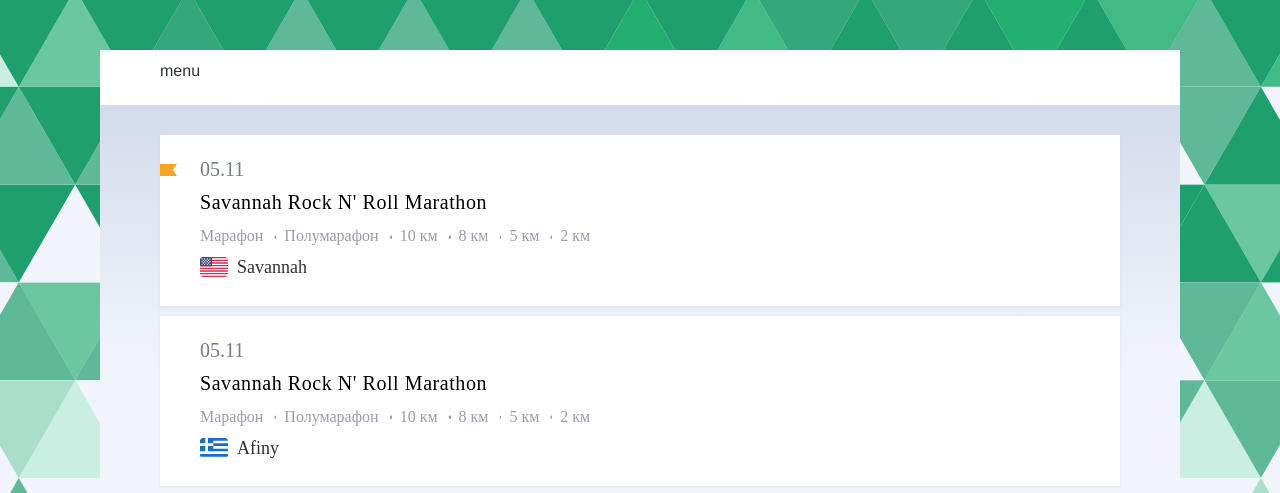
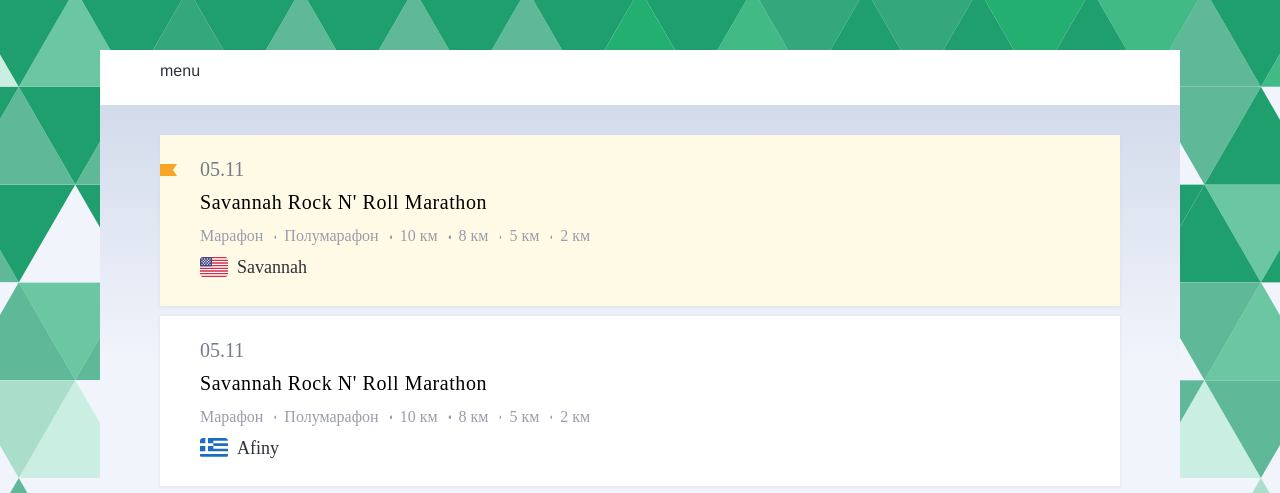
Before and after one commit to xmtigra/nogibogi-calendar-spring, a website: page app/index.html in a window 1280 px wide. Shown: the part 304-797 px from the top of the page. Drawn offline with nearby package versions, Linux system fonts and the light colour scheme; files that its build step writes are made by us from their sources; files whose address does not match are found by name.

Commit message:
add fixed

```diff
--- a/app/index.html
+++ b/app/index.html
@@ -75,7 +75,7 @@
                   menu
               </div>
               <div class="nb-main-section__container">
-                <div class="nb-main-list__item nb-main-list__item_flag nb-main-list__item_flag-orange">
+                <div class="nb-main-list__item nb-main-list__item_flag nb-main-list__item_flag-orange nb-main-list__item_fixed">
                   <div class="nb-main-list__time">05.11</div>
                   <div class="nb-main-list__place">Savannah Rock N' Roll Marathon</div>
                   <div class="nb-main-list__category-list">
--- a/app/styles/_main.sass
+++ b/app/styles/_main.sass
@@ -128,6 +128,8 @@
     margin-bottom: 10px
     padding: 23px 29px 18px 40px
     position: relative
+    &_fixed
+      background: #FFFAE6
     &_flag
       &:before
         position: absolute
```
